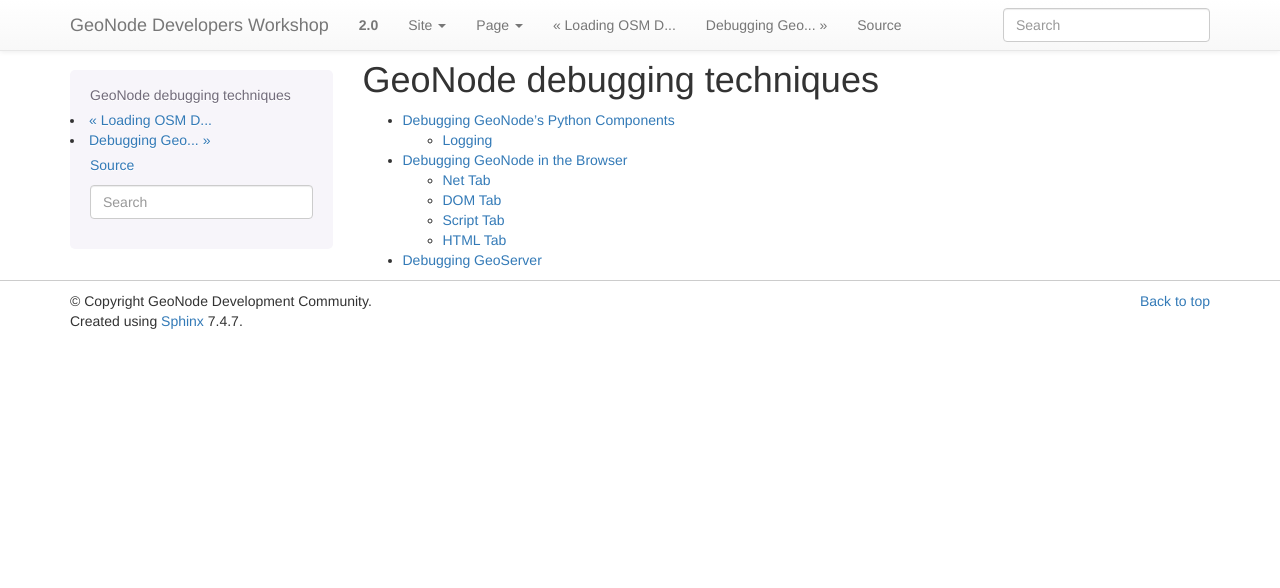
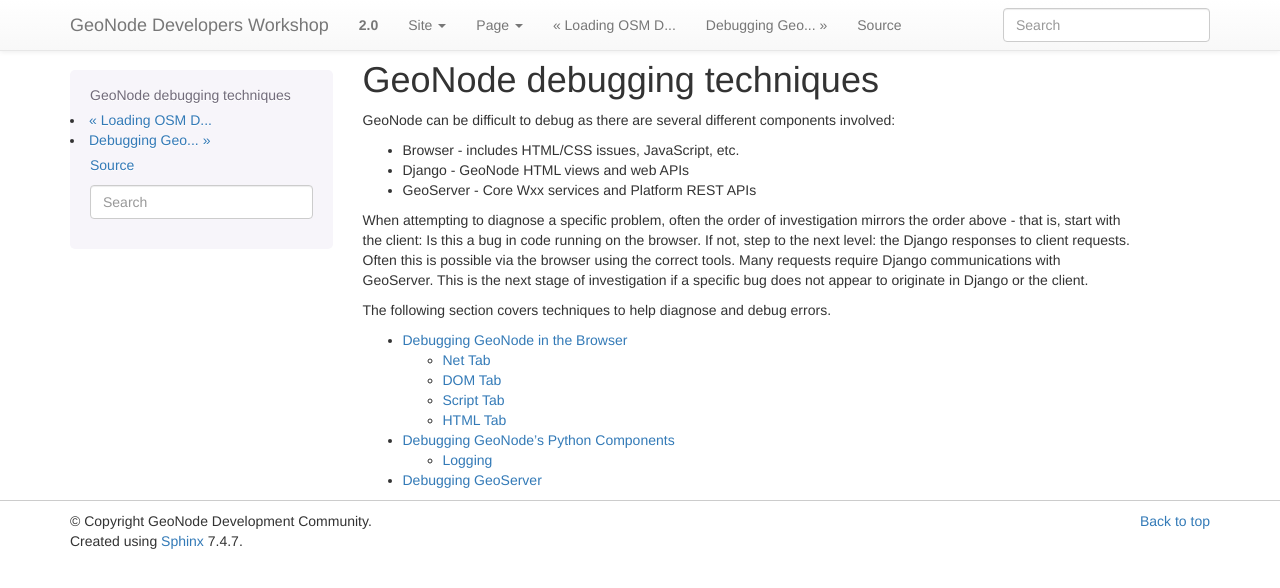
Before and after one commit to lucacasagrande/geonode-workshops, a Sphinx documentation site: the page built from devel/doc/debug/index.rst, in a window 1280 px wide. Shown: the top 588 px of the page. Built offline with Sphinx 7.4.7, drawn with Linux system fonts in a browser that asks for light colours.

Commit message:
some introductory content

```diff
--- a/devel/doc/debug/index.rst
+++ b/devel/doc/debug/index.rst
@@ -3,11 +3,27 @@
 GeoNode debugging techniques
 ============================
 
+GeoNode can be difficult to debug as there are several different components
+involved:
+
+* Browser - includes HTML/CSS issues, JavaScript, etc.
+* Django - GeoNode HTML views and web APIs
+* GeoServer - Core Wxx services and Platform REST APIs
+
+When attempting to diagnose a specific problem, often the order of investigation
+mirrors the order above - that is, start with the client: Is this a bug in code
+running on the browser. If not, step to the next level: the Django responses to
+client requests. Often this is possible via the browser using the correct tools.
+Many requests require Django communications with GeoServer. This is the next
+stage of investigation if a specific bug does not appear to originate in Django
+or the client.
+
+The following section covers techniques to help diagnose and debug errors.
 
 
 .. toctree::
    :maxdepth: 2
 
+   browser
    python
-   browser
    geoserver
```
